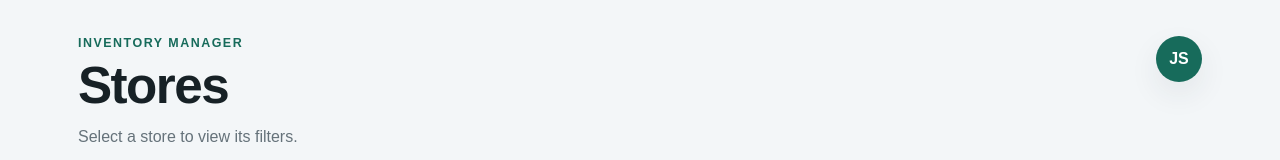
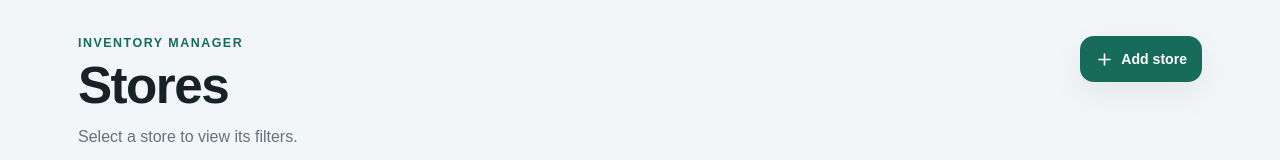
Before and after one commit to jrstrain209-star/Inventory-manager-, a Next.js app: page /stores in a window 1280 px wide. Shown: the top 160 px of the page. Built offline with nearby package versions, Linux system fonts and the light colour scheme; no server answers; the database is empty.

Commit message:
Add files via upload

```diff
--- a/app/stores/page.tsx
+++ b/app/stores/page.tsx
@@ -1,5 +1,5 @@
 import Link from "next/link";
-import { Building2, ChevronRight, MapPin } from "lucide-react";
+import { Building2, ChevronRight, MapPin, Plus } from "lucide-react";
 import { supabase } from "@/lib/supabase";
 
 type Store = {
@@ -39,7 +39,10 @@ export default async function StoresPage() {
           </p>
         </div>
 
-        <div className="profile-badge">JS</div>
+        <Link className="header-add-button" href="/add?type=store">
+          <Plus size={19} />
+          Add store
+        </Link>
       </header>
 
       <section className="stores-list">
```
